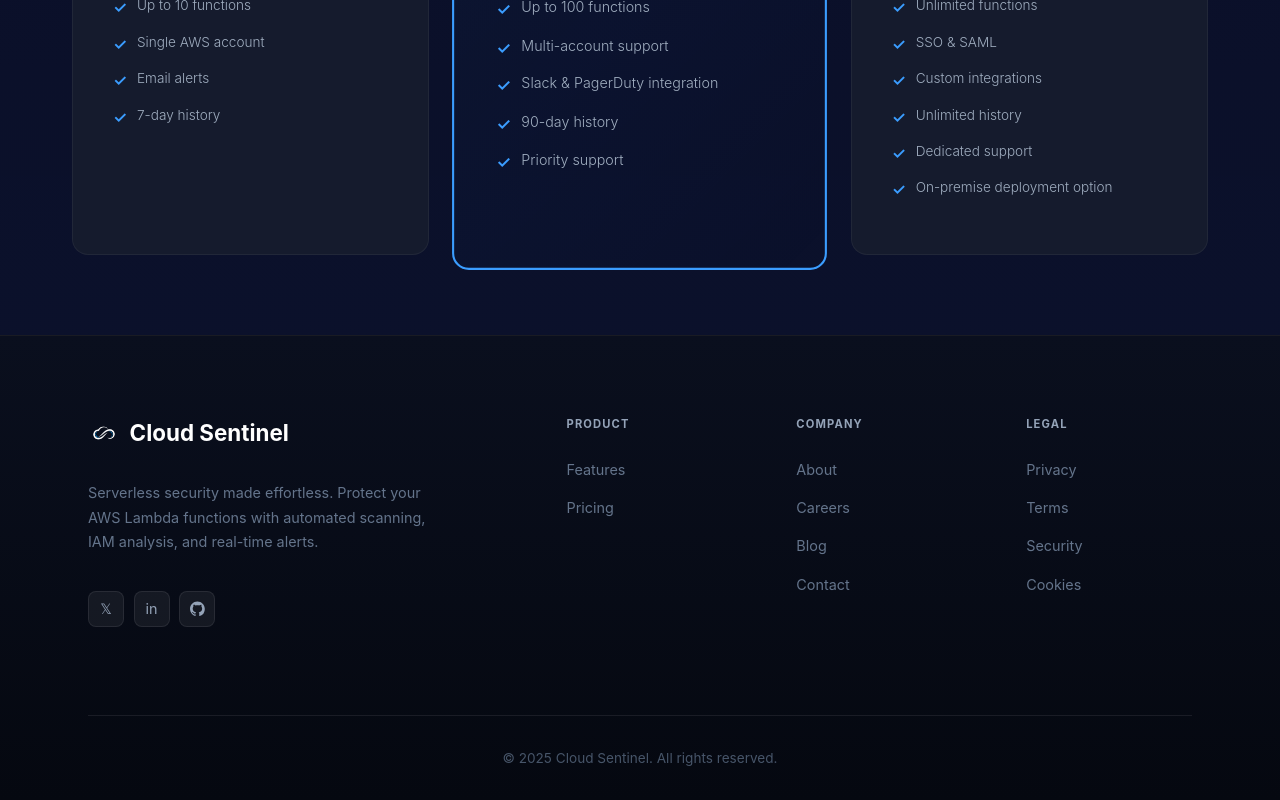
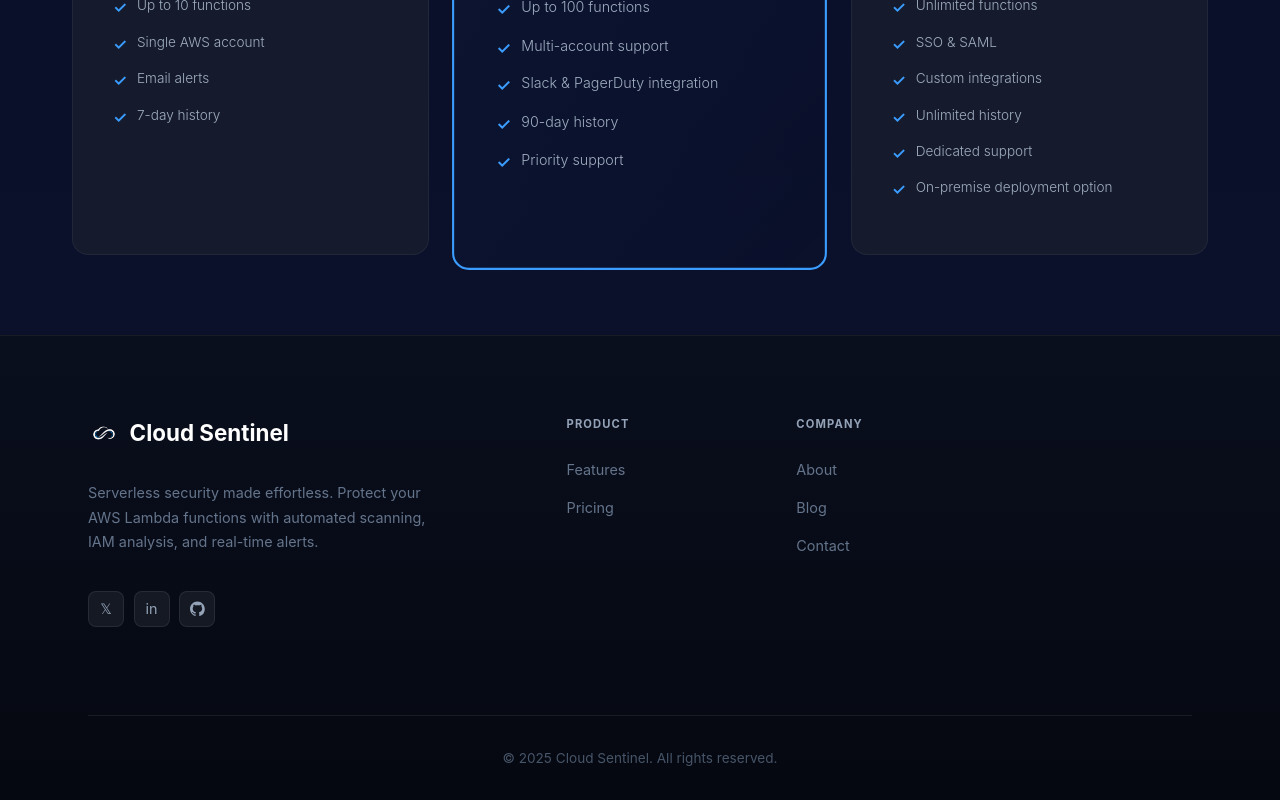
Before and after one commit to AshanBandara/Cloud_Sentinel, a React (Vite) app: page / in a window 1280 px wide. Shown: the part 4883-5683 px from the top of the page. Built offline with nearby package versions, Linux system fonts and the light colour scheme.

Commit message:
remove some buttons on the footer

```diff
--- a/src/pages/landing.jsx
+++ b/src/pages/landing.jsx
@@ -421,31 +421,10 @@ const Landing = () => {
                   <a href="#">About</a>
                 </li>
                 <li>
-                  <a href="#">Careers</a>
-                </li>
-                <li>
                   <a href="#">Blog</a>
                 </li>
                 <li>
                   <a href="#">Contact</a>
-                </li>
-              </ul>
-            </div>
-
-            <div className="footer-column">
-              <h4>LEGAL</h4>
-              <ul>
-                <li>
-                  <a href="#">Privacy</a>
-                </li>
-                <li>
-                  <a href="#">Terms</a>
-                </li>
-                <li>
-                  <a href="#">Security</a>
-                </li>
-                <li>
-                  <a href="#">Cookies</a>
                 </li>
               </ul>
             </div>
```
